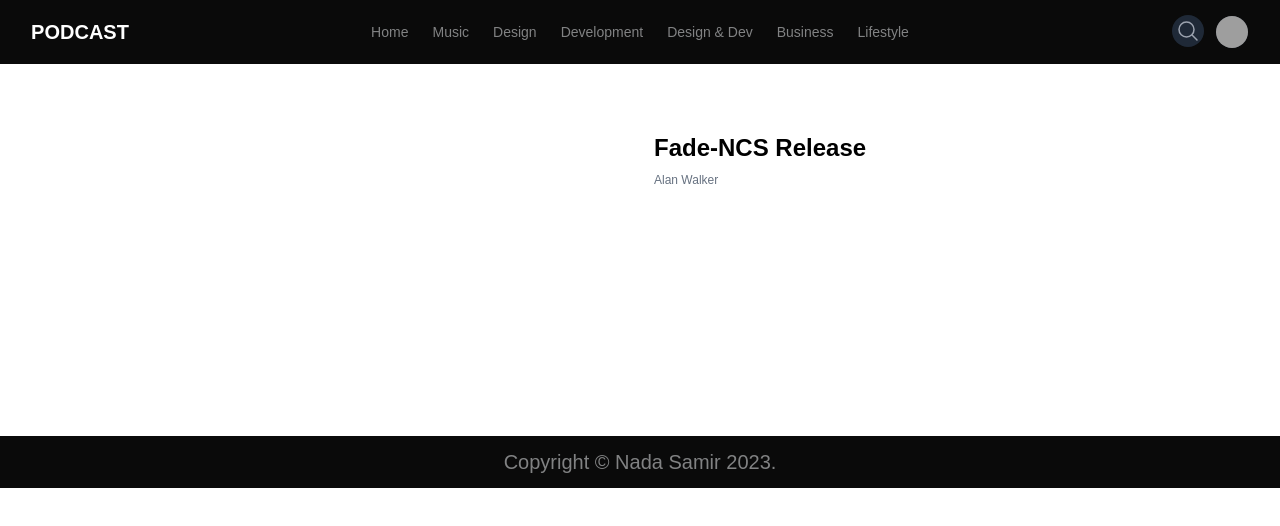
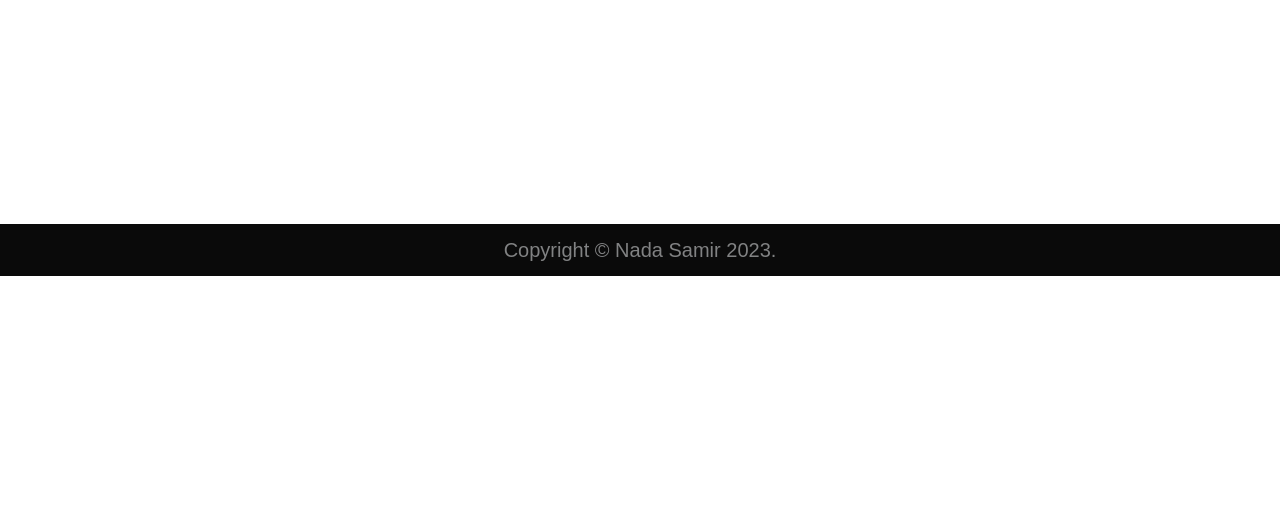
Before and after one commit to Nada-orban/newpodcast2, a Next.js app: page /music/1 in a window 1280 px wide. Shown: the top 526 px of the page. Built offline with nearby package versions, Linux system fonts and the light colour scheme; grey boxes are pictures that could not be loaded.

Commit message:
solve problem og songs data

```diff
--- a/src/pages/music/[id].js
+++ b/src/pages/music/[id].js
@@ -1,74 +1,90 @@
 import React from 'react'
-import Nav2 from '@/components/Nav2'
-import Link from 'next/link'
 
-function songid({ song }) {
+function hi() {
     return (
-        <>
-            <Nav2 />
-            <div className='my-12'>
-                <div className='container mx-auto '>
-                    <div className='mx-auto max-w-2xl px-7  sm:px-6 sm:py-5 lg:max-w-7xl lg:px-8'>
-                        <div className='grid   grid-cols-1 gap-7 sm:grid-cols-2'>
-                            <div >
-                                {/* <img
-                                    src={product.img}
-                                    alt=''
-                                    className='h-72 w-72 object-cover object-center mx-auto  border rounded-lg'
-                                /> */}
+        <div>
 
+        </div>
+    )
+}
 
-                            </div>
-
-                            <div >
-
-                                <h1 className='text-2xl font-extrabold mb-2'>{song.name}</h1>
-                                <p className='text-xs text-slate-700/75 mb-1'>{song.author}</p>
-                                {/* <p className='text-slate-700/75 my-3 text-xs'>
-                                    10 episods
-                                </p> */}
+export default hi
 
 
 
 
-                            </div>
-                        </div>
-                    </div>
-                </div>
-            </div>
 
-        </>
-    )
-}
+// import React from 'react'
+// import Nav2 from '@/components/Nav2'
+// import Link from 'next/link'
 
-export default songid
+// function songid({ song }) {
+//     return (
+//         <>
+//             <Nav2 />
+//             <div className='my-12'>
+//                 <div className='container mx-auto '>
+//                     <div className='mx-auto max-w-2xl px-7  sm:px-6 sm:py-5 lg:max-w-7xl lg:px-8'>
+//                         <div className='grid   grid-cols-1 gap-7 sm:grid-cols-2'>
+//                             <div >
+//                                 {/* <img
+//                                     src={product.img}
+//                                     alt=''
+//                                     className='h-72 w-72 object-cover object-center mx-auto  border rounded-lg'
+//                                 /> */}
 
 
-export async function getStaticPaths() {
-    const res = await fetch('http://localhost:3000/api/songs');
-    const data = await res.json();
+//                             </div>
 
-    const paths = data.map(d => {
-        return {
-            params: { id: `${d.id}` }
-        }
-    })
+//                             <div >
 
-    return {
-        paths: paths,
-        fallback: false,
-    }
-}
+//                                 <h1 className='text-2xl font-extrabold mb-2'>{song.name}</h1>
+//                                 <p className='text-xs text-slate-700/75 mb-1'>{song.author}</p>
+//                                 {/* <p className='text-slate-700/75 my-3 text-xs'>
+//                                     10 episods
+//                                 </p> */}
 
 
-export async function getStaticProps(context) {
-    const res = await fetch(`http://localhost:3000/api/songs/${context.params.id}`);
-    const data = await res.json();
 
 
-    return {
-        props: {
-            song: data
-        }
-    }
-}
+//                             </div>
+//                         </div>
+//                     </div>
+//                 </div>
+//             </div>
+
+//         </>
+//     )
+// }
+
+// export default songid
+
+
+// export async function getStaticPaths() {
+//     const res = await fetch('https://newpodcast2.vercel.app/api/songs');
+//     const data = await res.json();
+
+//     const paths = data.map(d => {
+//         return {
+//             params: { id: `${d.id}` }
+//         }
+//     })
+
+//     return {
+//         paths: paths,
+//         fallback: false,
+//     }
+// }
+
+
+// export async function getStaticProps(context) {
+//     const res = await fetch(`https://newpodcast2.vercel.app/api/songs/${context.params.id}`);
+//     const data = await res.json();
+
+
+//     return {
+//         props: {
+//             song: data
+//         }
+//     }
+// }
--- a/src/pages/music/index.js
+++ b/src/pages/music/index.js
@@ -1,6 +1,7 @@
 import React from 'react'
 import Nav2 from '@/components/Nav2'
 import Songsection from '@/components/songsection'
+import { songs } from '../../../songs'
 
 function index({ songs }) {
     return (
@@ -31,14 +32,14 @@ function index({ songs }) {
 
 export default index
 
-export async function getStaticProps() {
-    const res = await fetch('http://localhost:3000/api/songs');
-    const data = await res.json();
+// export async function getStaticProps() {
+//     const res = await fetch('https://newpodcast2.vercel.app/api/songs');
+//     const data = await res.json();
 
 
-    return {
-        props: {
-            songs: data
-        }
-    }
-}
+//     return {
+//         props: {
+//             songs: data
+//         }
+//     }
+// }
```
